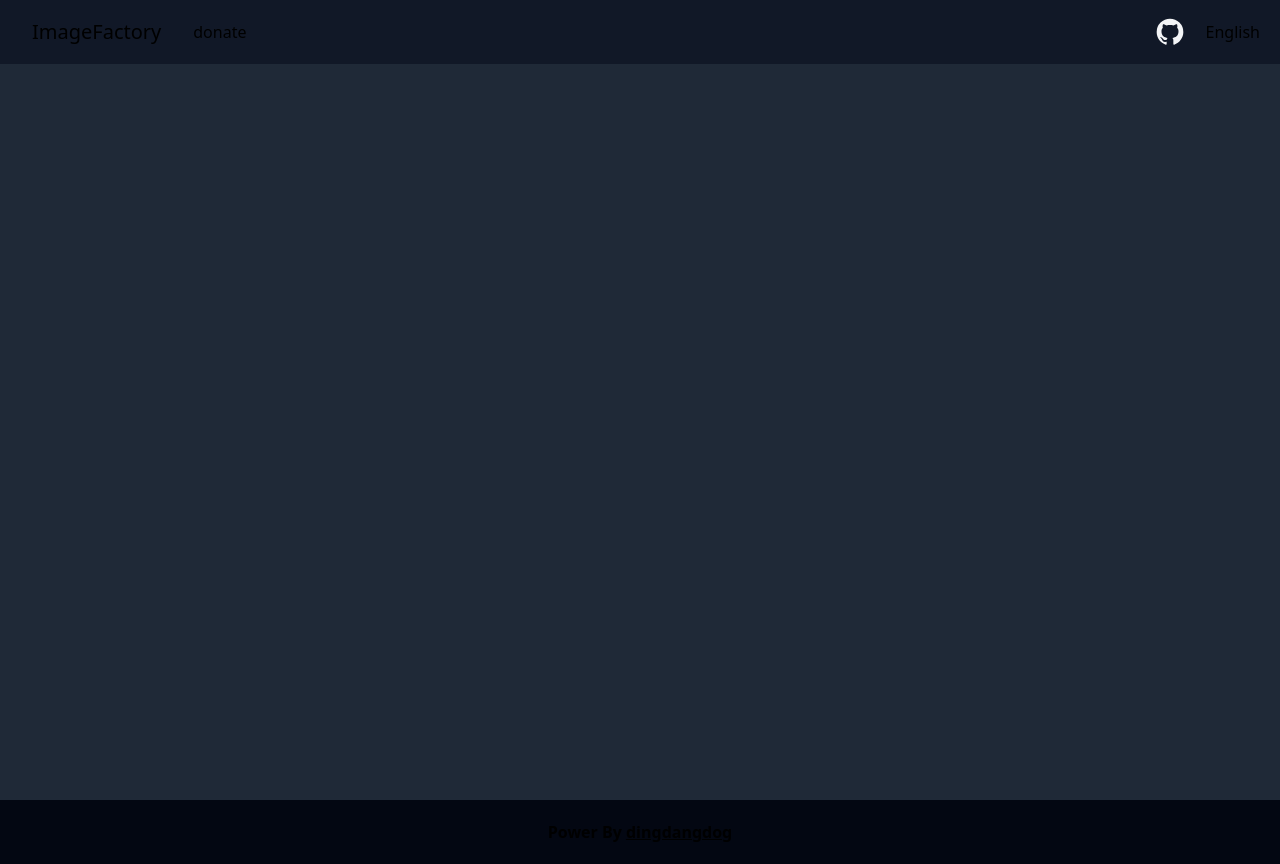
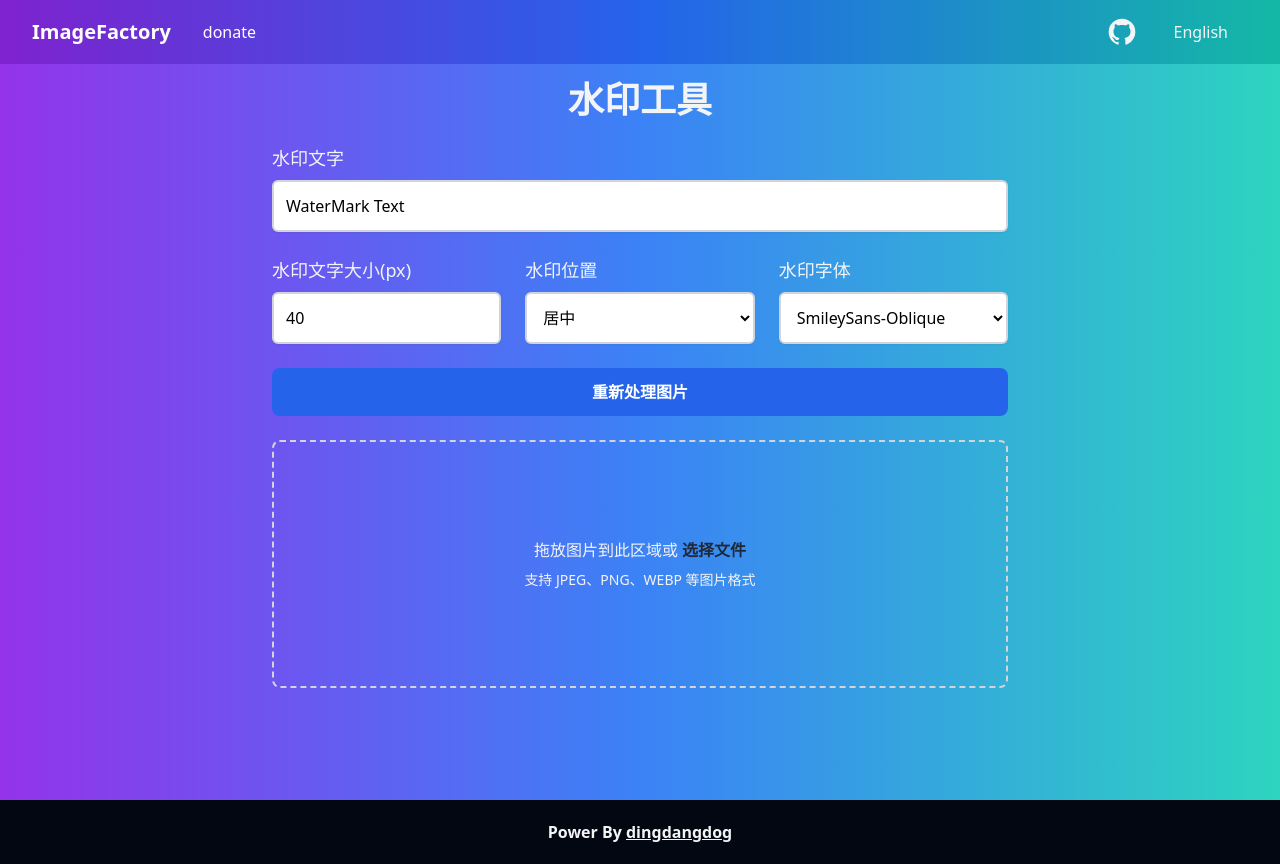
Before and after one commit to dingdangdog/image-processing, a Nuxt app: page /watermark in a window 1280 px wide. Built offline with nearby package versions, Linux system fonts and the light colour scheme.

Commit message:
refactor: update styles for header and main layout, enhance visual elements

```diff
--- a/assets/css/base.css
+++ b/assets/css/base.css
@@ -1,7 +1,7 @@
 * {
   margin: 0;
   padding: 0;
-  /* color: rgb(243 244 246); */
+  color: rgb(243 244 246);
 }
 
 @font-face {
--- a/components/AppHeader.vue
+++ b/components/AppHeader.vue
@@ -1,24 +1,31 @@
 <template>
   <div
-    class="w-full h-16 bg-gray-900 fixed top-0 left-0 flex justify-between items-center transition-transform duration-500 ease-in-out transform"
+    class="w-full h-16 bg-gradient-to-r from-purple-700 via-blue-600 to-teal-500 fixed top-0 left-0 flex justify-between items-center px-4 md:px-8 transition-transform duration-500 ease-in-out transform"
     :class="isMenuVisible ? 'translate-y-0' : '-translate-y-full'"
   >
+    <!-- 左侧区域：标题和捐赠按钮 -->
     <div class="w-1/2 flex items-center h-full">
-      <a class="px-4 md:pl-8 text-lg md:text-xl" href="/">
+      <a
+        class="text-lg md:text-xl text-white font-semibold hover:text-gray-300 transition duration-300 ease-in-out"
+        href="/"
+      >
         {{ $t("title") }}
       </a>
       <a
-        class="h-full flex justify-center items-center px-4 hover:bg-gray-800 case-in-out duration-300"
+        class="h-full flex justify-center items-center px-4 text-white font-medium hover:bg-blue-600 hover:text-white transition-all duration-300 ease-in-out rounded-md ml-4"
         href="/donate"
-        >{{ $t("menu.donate") }}
+      >
+        {{ $t("menu.donate") }}
       </a>
     </div>
 
-    <!-- <div class="w-1/2 flex h-full"></div> -->
-
-    <div class="w-1/2 h-full flex justify-end items-center">
-      <a href="https://github.com/dingdangdog/dingdangdog.github.io">
-        <span><IconGithub class="w-8 h-8" :color="`rgb(243 244 246)`" /></span>
+    <!-- 右侧区域：GitHub链接和语言选择 -->
+    <div class="w-1/2 h-full flex justify-end items-center space-x-4">
+      <a
+        href="https://github.com/dingdangdog/dingdangdog.github.io"
+        class="text-white hover:text-gray-300 transition-all duration-300 ease-in-out"
+      >
+        <IconGithub class="w-8 h-8" :color="`rgb(243 244 246)`" />
       </a>
       <LocaleSelect />
     </div>
@@ -55,6 +62,11 @@ onUnmounted(() => {
 </script>
 
 <style scoped>
+/* 增加动画效果，使头部在显示时更流畅 */
+header {
+  transition: transform 0.3s ease-in-out;
+}
+
 header.hidden {
   transform: translateY(-100%);
 }
--- a/layouts/default.vue
+++ b/layouts/default.vue
@@ -1,7 +1,9 @@
 <template>
   <div>
     <AppHeader />
-    <main class="min-h-screen bg-gray-800 pt-16">
+    <main
+      class="min-h-screen bg-gradient-to-r from-purple-600 via-blue-500 to-teal-400 pt-16"
+    >
       <slot></slot>
     </main>
     <AppFooter />
--- a/pages/index.vue
+++ b/pages/index.vue
@@ -1,7 +1,5 @@
 <template>
-  <div
-    class="min-h-screen bg-gradient-to-r from-purple-600 via-blue-500 to-teal-400 text-white"
-  >
+  <div class="">
     <!-- 主容器 -->
     <div class="container mx-auto p-6">
       <!-- 欢迎区域 -->
@@ -13,37 +11,48 @@
       </div>
 
       <!-- 工具列表 -->
-      <div class="grid grid-cols-1 sm:grid-cols-2 lg:grid-cols-3 gap-6">
+      <div class="flex justify-center">
         <!-- 工具 1: 图片加水印 -->
-        <div
-          class="flex justify-center items-center p-6 bg-white rounded-lg shadow-lg hover:scale-105 transform transition duration-300 ease-in-out hover:bg-indigo-500"
+        <router-link
+          to="/watermark"
+          class="min-w-[30%] border border-gray-800/10 flex justify-center items-center p-6 rounded-lg shadow-lg hover:scale-105 transform transition duration-300 ease-in-out hover:bg-indigo-500"
         >
           <div class="text-center">
             <svg
               xmlns="http://www.w3.org/2000/svg"
+              viewBox="0 0 24 24"
               class="h-16 w-16 mx-auto mb-4 text-indigo-600"
-              viewBox="0 0 20 20"
               fill="currentColor"
-              aria-hidden="true"
             >
+              <!-- <title>draw</title> -->
               <path
-                fill-rule="evenodd"
-                d="M14.293 3.707a1 1 0 011.414 0l3 3a1 1 0 010 1.414l-11 11a1 1 0 01-1.414-1.414L12.586 9H7a1 1 0 110-2h7.586l-4.293-4.293a1 1 0 010-1.414z"
-                clip-rule="evenodd"
+                d="M9.75 20.85C11.53 20.15 11.14 18.22 10.24 17C9.35 15.75 8.12 14.89 6.88 14.06C6 13.5 5.19 12.8 4.54 12C4.26 11.67 3.69 11.06 4.27 10.94C4.86 10.82 5.88 11.4 6.4 11.62C7.31 12 8.21 12.44 9.05 12.96L10.06 11.26C8.5 10.23 6.5 9.32 4.64 9.05C3.58 8.89 2.46 9.11 2.1 10.26C1.78 11.25 2.29 12.25 2.87 13.03C4.24 14.86 6.37 15.74 7.96 17.32C8.3 17.65 8.71 18.04 8.91 18.5C9.12 18.94 9.07 18.97 8.6 18.97C7.36 18.97 5.81 18 4.8 17.36L3.79 19.06C5.32 20 7.88 21.47 9.75 20.85M20.84 5.25C21.06 5.03 21.06 4.67 20.84 4.46L19.54 3.16C19.33 2.95 18.97 2.95 18.76 3.16L17.74 4.18L19.82 6.26M11 10.92V13H13.08L19.23 6.85L17.15 4.77L11 10.92Z"
               />
             </svg>
-            <h3 class="text-xl font-semibold">图片加水印</h3>
-            <p class="text-gray-700">轻松给你的图片添加水印</p>
-            <router-link
+            <!-- <svg
+              xmlns="http://www.w3.org/2000/svg"
+              viewBox="0 0 24 24"
+              class="h-16 w-16 mx-auto mb-4 text-indigo-600"
+              fill="currentColor"
+            >
+              <title>watermark</title>
+              <path
+                d="M21,3H3A2,2 0 0,0 1,5V19A2,2 0 0,0 3,21H21A2,2 0 0,0 23,19V5A2,2 0 0,0 21,3M21,19H12V13H21V19Z"
+              />
+            </svg> -->
+            <h3 class="text-2xl font-semibold">水印工具</h3>
+            <!-- <p class="text-gray-700">轻松给你的图片添加水印</p> -->
+            <p
               to="/watermark"
-              class="mt-4 inline-block text-indigo-600 font-semibold hover:text-indigo-800"
-              >开始使用</router-link
+              class="mt-4 text-lg inline-block font-semibold text-blue-300 duration-200 ease-in-out"
             >
+              开始使用
+            </p>
           </div>
-        </div>
+        </router-link>
 
         <!-- 工具 2: 图片裁剪 -->
-        <div
+        <!-- <div
           class="flex justify-center items-center p-6 bg-white rounded-lg shadow-lg hover:scale-105 transform transition duration-300 ease-in-out hover:bg-green-500"
         >
           <div class="text-center">
@@ -68,10 +77,10 @@
               >开始使用</router-link
             >
           </div>
-        </div>
+        </div> -->
 
         <!-- 工具 3: 图片格式转换 -->
-        <div
+        <!-- <div
           class="flex justify-center items-center p-6 bg-white rounded-lg shadow-lg hover:scale-105 transform transition duration-300 ease-in-out hover:bg-yellow-500"
         >
           <div class="text-center">
@@ -96,7 +105,7 @@
               >开始使用</router-link
             >
           </div>
-        </div>
+        </div> -->
       </div>
     </div>
   </div>
--- a/pages/addmark.vue
+++ b/pages/watermark.vue
@@ -3,21 +3,28 @@
     <Title>添加水印 - 老狗图片工厂</Title>
   </Head>
   <div class="p-4 max-w-3xl mx-auto">
-    <h1 class="text-2xl font-bold mb-4 text-center">水印工具</h1>
+    <!-- 标题 -->
+    <h1 class="text-3xl sm:text-4xl font-extrabold mb-6 text-center">
+      水印工具
+    </h1>
 
-    <div class="mb-4">
-      <label for="watermark-text" class="block font-medium">水印文字</label>
+    <!-- 水印文字输入 -->
+    <div class="mb-6">
+      <label for="watermark-text" class="block text-lg font-medium"
+        >水印文字</label
+      >
       <input
         id="watermark-text"
         v-model="watermarkText"
         type="text"
-        class="mt-1 p-2 block w-full rounded-md bg-gray-100/80 text-black border-2 border-gray-300 shadow-sm focus:outline-none focus:border-blue-500 focus:ring-indigo-500 duration-200 ease-in-out"
+        class="mt-2 p-3 block w-full rounded-md bg-white text-black border-2 border-gray-300 shadow-sm focus:outline-none focus:border-purple-700 focus:ring-2 focus:ring-purple-700 transition duration-300 ease-in-out"
       />
     </div>
 
-    <div class="mb-4 grid grid-cols-1 sm:grid-cols-3 gap-4">
+    <!-- 水印配置 -->
+    <div class="mb-6 grid grid-cols-1 sm:grid-cols-3 gap-6">
       <div>
-        <label for="watermark-size" class="block font-medium"
+        <label for="watermark-size" class="block text-lg font-medium"
           >水印文字大小(px)</label
         >
         <input
@@ -27,17 +34,17 @@
           min="10"
           max="100"
           step="1"
-          class="mt-1 p-2 block w-full rounded-md bg-gray-700 text-gray-100 shadow-sm outline-none border-2 border-gray-500 focus:border-blue-500 focus:ring-indigo-500 duration-200 ease-in-out"
+          class="mt-2 p-3 block w-full rounded-md bg-white text-black border-2 border-gray-300 shadow-sm focus:outline-none focus:border-purple-700 focus:ring-2 focus:ring-purple-700 transition duration-300 ease-in-out"
         />
       </div>
       <div>
-        <label for="watermark-position" class="block font-medium"
+        <label for="watermark-position" class="block text-lg font-medium"
           >水印位置</label
         >
         <select
           id="watermark-position"
           v-model="watermarkPosition"
-          class="mt-1 p-2 block w-full rounded-md bg-gray-700 text-gray-100 shadow-sm outline-none border-2 border-gray-500 focus:border-blue-500 focus:ring-indigo-500 duration-200 ease-in-out"
+          class="mt-2 p-3 block w-full rounded-md bg-white text-black border-2 border-gray-300 shadow-sm focus:outline-none focus:border-purple-700 focus:ring-2 focus:ring-purple-700 transition duration-300 ease-in-out"
         >
           <option value="center">居中</option>
           <option value="top-left">左上</option>
@@ -47,11 +54,13 @@
         </select>
       </div>
       <div>
-        <label for="watermark-font" class="block font-medium">水印字体</label>
+        <label for="watermark-font" class="block text-lg font-medium"
+          >水印字体</label
+        >
         <select
           id="watermark-font"
           v-model="watermarkFont"
-          class="mt-1 p-2 block w-full rounded-md bg-gray-700 text-gray-100 shadow-sm outline-none border-2 border-gray-500 focus:border-blue-500 focus:ring-indigo-500 duration-200 ease-in-out"
+          class="mt-2 p-3 block w-full rounded-md bg-white text-black border-2 border-gray-300 shadow-sm focus:outline-none focus:border-purple-700 focus:ring-2 focus:ring-purple-700 transition duration-300 ease-in-out"
         >
           <option value="SmileySans-Oblique">SmileySans-Oblique</option>
           <option value="Arial">Arial</option>
@@ -60,13 +69,15 @@
       </div>
     </div>
 
-    <div class="mb-4">
+    <!-- 重新处理按钮 -->
+    <div class="mb-6">
       <button
         @click="reprocessImages"
         :disabled="processing || processedImages.length === 0"
-        class="bg-blue-600 text-white font-medium py-2 px-4 rounded-lg focus:outline-none w-full duration-300 ease-in-out"
+        class="w-full py-3 bg-blue-600 text-white font-semibold rounded-lg hover:bg-purple-700 transition duration-300 ease-in-out"
         :class="{
-          'hover:bg-blue-500': processedImages.length > 0,
+          'cursor-not-allowed': processing || processedImages.length === 0,
+          'hover:bg-purple-700': processedImages.length > 0,
           'hover:bg-red-300': processedImages.length === 0,
         }"
       >
@@ -74,14 +85,14 @@
       </button>
     </div>
 
+    <!-- 文件上传区域 -->
     <div
       @dragover.prevent="dragOver = true"
       @dragleave="dragOver = false"
       @drop.prevent="handleDrop"
-      @click="$refs.fileInput.click()"
-      class="mt-4 border-2 border-dashed rounded-lg p-8 text-center cursor-pointer hover:border-blue-500 duration-300 ease-in-out"
+      class="mt-6 border-2 border-dashed rounded-lg p-8 text-center cursor-pointer hover:border-blue-800 transition duration-300 ease-in-out"
       :class="{
-        'border-blue-500 bg-blue-50': dragOver,
+        'border-purple-700 bg-blue-50': dragOver,
         'border-gray-300': !dragOver,
       }"
     >
@@ -105,7 +116,7 @@
           <button
             type="button"
             @click.stop="$refs.fileInput.click()"
-            class="text-blue-500 hover:text-blue-400 font-medium focus:outline-none"
+            class="text-gray-800 font-bold hover:text-blue-800 focus:outline-none"
           >
             选择文件
           </button>
@@ -114,61 +125,63 @@
       </div>
     </div>
 
-    <div v-if="processedImages.length > 0" class="mt-4 flex space-x-4">
+    <!-- 处理图片按钮 -->
+    <div v-if="processedImages.length > 0" class="mt-6 flex space-x-4">
       <button
         @click="deleteAll"
-        class="bg-red-500 hover:bg-red-600 text-white font-medium py-2 px-4 rounded-lg focus:outline-none w-full"
+        class="w-full py-3 bg-red-500 hover:bg-red-600 text-white font-semibold rounded-lg focus:outline-none transition duration-300 ease-in-out"
       >
         删除全部
       </button>
       <button
         @click="downloadAll"
-        class="text-white bg-green-500 hover:bg-green-600 px-4 py-2 rounded-md focus:outline-none w-full"
+        class="w-full py-3 bg-green-600 hover:bg-green-700 text-white font-semibold rounded-lg focus:outline-none transition duration-300 ease-in-out"
       >
         下载全部
       </button>
     </div>
 
-    <div v-if="processing" class="mt-4 text-center text-gray-600">
+    <!-- 处理中状态 -->
+    <div v-if="processing" class="mt-6 text-center text-gray-600">
       处理中... ({{ processedCount }}/{{ totalFiles }})
     </div>
 
+    <!-- 已处理图片预览 -->
     <div v-if="processedImages.length > 0" class="mt-6">
-      <h3 class="text-lg font-medium mb-4">已处理图片</h3>
-      <div class="grid grid-cols-3 gap-4">
+      <h3 class="text-xl font-semibold mb-4">已处理图片</h3>
+      <div class="grid grid-cols-1 sm:grid-cols-3 lg:grid-cols-4 gap-6">
         <div
           v-for="(image, index) in processedImages"
           :key="index"
-          class="relative group rounded-md bg-gray-500/50 shadow-md shadow-gray-500 overflow-hidden cursor-pointer"
+          class="relative group rounded-lg bg-white shadow-lg hover:scale-105 transition duration-300 ease-in-out"
         >
           <img
             :src="image.thumbnail"
-            class="w-full h-32 object-contain"
+            class="w-full h-32 object-contain rounded-t-lg"
             @click="previewImage(image)"
             alt="已处理图片缩略图"
           />
           <div
-            class="preview-overlay absolute inset-0 bg-black bg-opacity-50 flex items-center justify-center opacity-0 group-hover:opacity-100 transition-opacity"
-            @click.stop="previewImage(image)"
+            class="absolute inset-0 bg-black bg-opacity-50 flex items-center justify-center opacity-0 group-hover:opacity-100 transition-opacity"
           >
             <button
               @click.stop="previewImage(image)"
-              class="text-white bg-green-500 hover:bg-green-600 px-2 py-1 rounded-md focus:outline-none"
+              class="text-white bg-green-600 hover:bg-green-700 px-4 py-2 rounded-md"
             >
-              <IconFullscreen class="w-6 h-6" color="rgb(243 244 246)" />
+              预览
             </button>
-            <div class="absolute bottom-1 right-1 flex space-x-2 justify-start">
+            <div class="absolute top-2 right-2 flex space-x-2">
               <button
                 @click.stop="removeImage(index)"
-                class="text-sm text-white bg-red-500 hover:bg-red-600 px-2 py-1 flex justify-center items-center rounded-full focus:outline-none"
+                class="text-white bg-red-500 hover:bg-red-600 px-2 py-1 rounded-full"
               >
-                <IconDelete class="w-4 h-4" color="rgb(243 244 246)" />
+                X
               </button>
               <button
                 @click.stop="downloadImage(image)"
-                class="text-sm text-white bg-blue-600 hover:bg-blue-700 px-2 py-1 flex justify-center items-center rounded-full focus:outline-none"
+                class="text-white bg-blue-600 hover:bg-purple-700 px-2 py-1 rounded-full"
               >
-                <IconDownload class="w-4 h-4" color="rgb(243 244 246)" />
+                下载
               </button>
             </div>
           </div>
@@ -176,6 +189,7 @@
       </div>
     </div>
 
+    <!-- 全屏预览 -->
     <div
       v-if="previewImageData"
       class="fixed inset-0 bg-black bg-opacity-70 flex justify-center items-center z-50"
@@ -187,13 +201,13 @@
           :src="previewImageData.original"
           class="max-w-full max-h-full cursor-pointer"
           @click="previewImageData = null"
-          alt="fullscreen-overview-image"
+          alt="全屏预览"
         />
         <button
           @click="previewImageData = null"
-          class="text-white bg-red-600/40 hover:bg-red-700/40 px-2 py-1 rounded-lg focus:outline-none absolute top-2 right-2"
+          class="text-white bg-red-600 px-2 py-1 rounded-lg absolute top-2 right-2"
         >
-          <IconClose class="w-6 h-6" color="rgb(243 244 246)" />
+          关闭
         </button>
       </div>
     </div>
@@ -396,4 +410,8 @@ const previewImage = (image) => {
 img {
   cursor: pointer;
 }
+
+option {
+  color: black;
+}
 </style>
```
